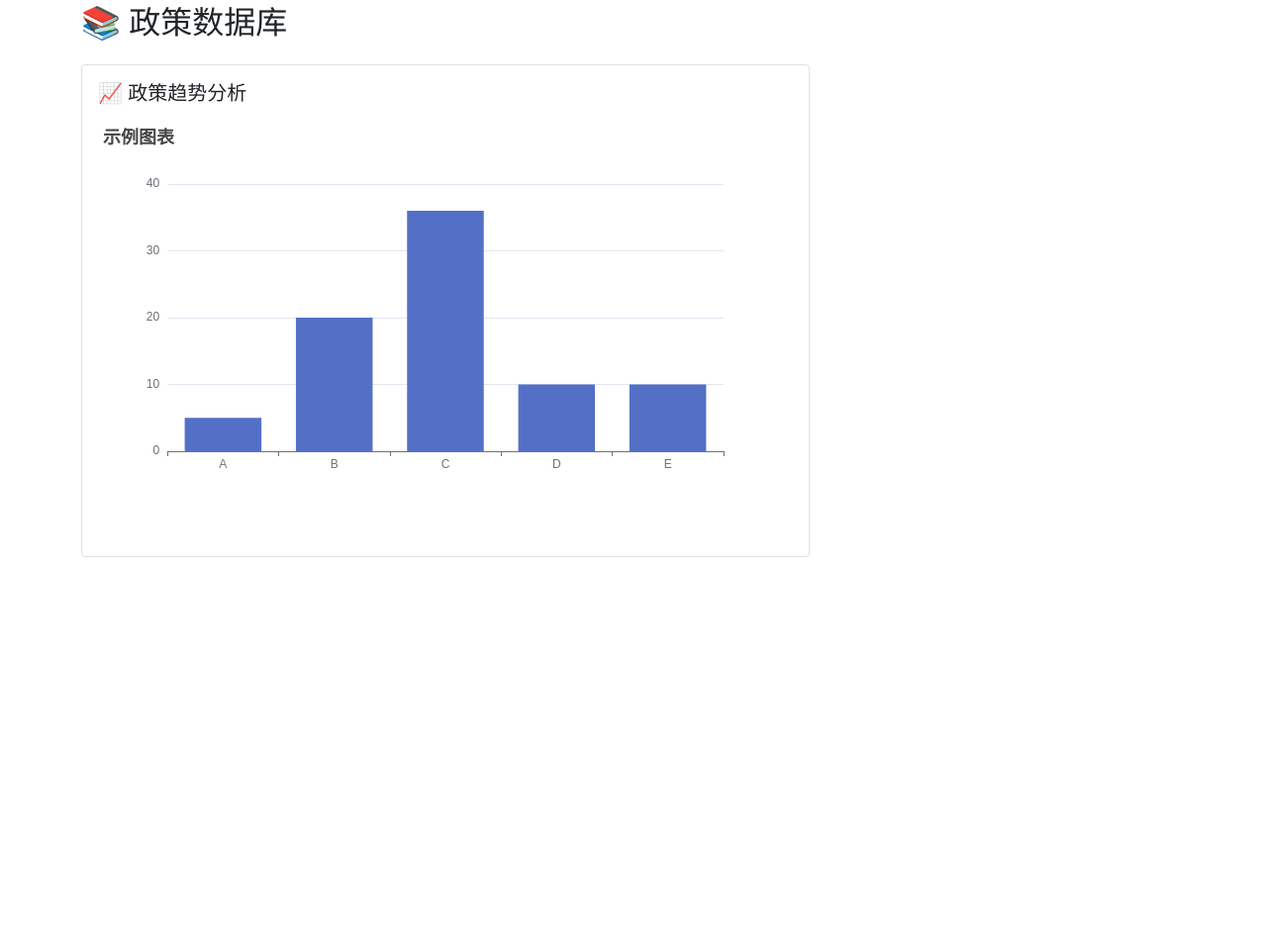
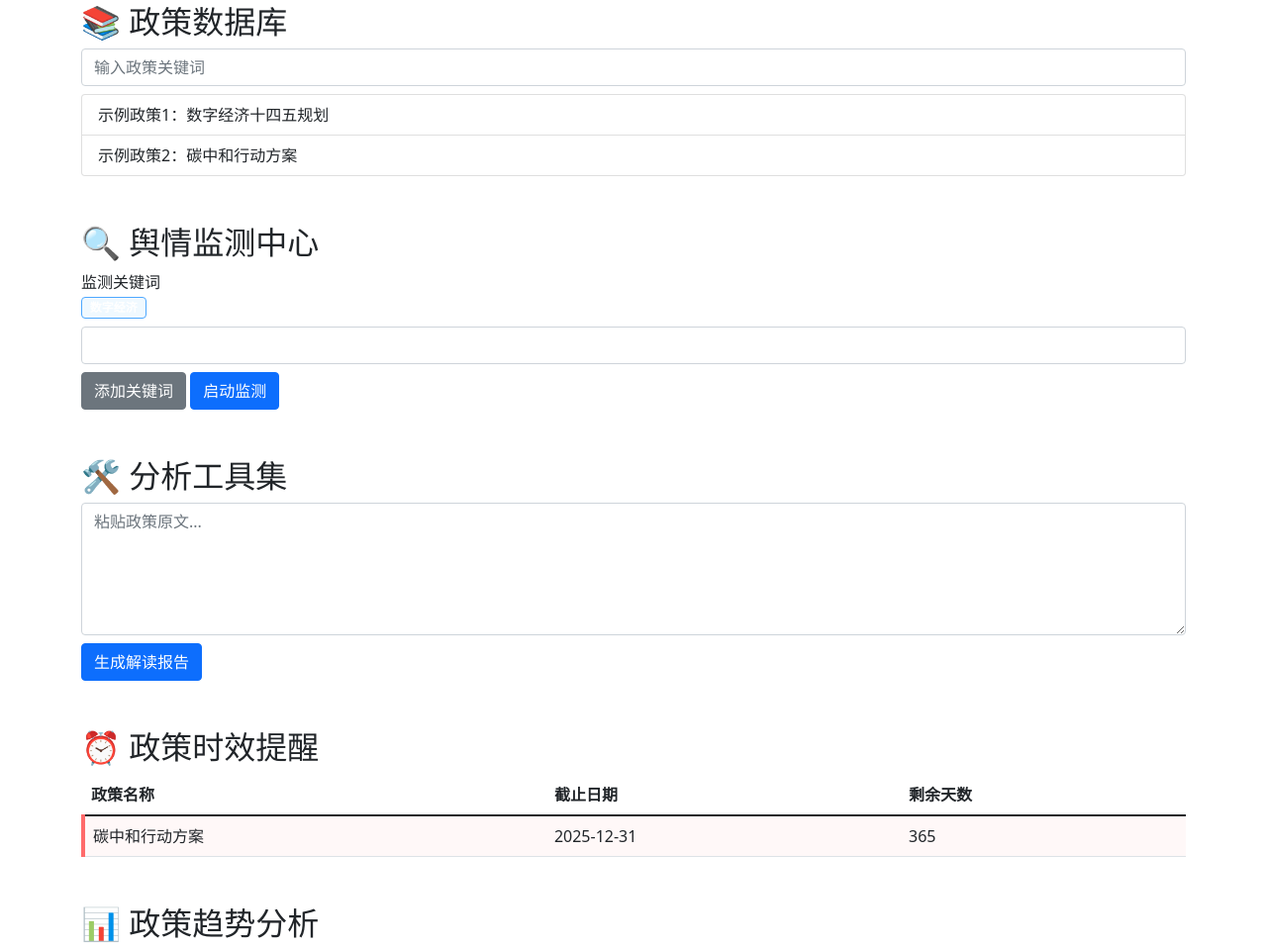
Before and after one commit to Mercy0113/Policy-Analysis-Toolkit, a plain HTML site: page index.html in a window 1280 px wide. Shown: the part 101-1057 px from the top of the page at 99% size. Before the commit the page ends 800 px from the top, so only its background shows below. Drawn offline with Linux system fonts and the light colour scheme.

Commit message:
Update index.html

```diff
--- a/index.html
+++ b/index.html
@@ -6,7 +6,7 @@
     <meta name="viewport" content="width=device-width, initial-scale=1">
     <title>政策分析工具箱 - Mercy0113</title>
 
-    <!-- 使用 jsDelivr 作为 GitHub 资源 CDN -->
+    <!-- Bootstrap & ECharts (使用 jsDelivr 解决 GitHub 资源 404 问题) -->
     <link rel="stylesheet" href="https://cdn.jsdelivr.net/gh/Mercy0113/Policy-Analysis-Toolkit@main/libs/bootstrap.min.css">
     <script src="https://cdn.jsdelivr.net/gh/Mercy0113/Policy-Analysis-Toolkit@main/libs/echarts.min.js"></script>
 
@@ -24,6 +24,16 @@
         #policyChart {
             height: 400px;
             margin: 20px 0;
+        }
+
+        .keyword-tag {
+            background: #f0f9ff;
+            border: 1px solid #4da8ff;
+        }
+
+        .deadline-card {
+            background: #fff8f8;
+            border-left: 4px solid #ff6b6b;
         }
     </style>
 </head>
@@ -47,28 +57,76 @@
         </div>
     </nav>
 
-    <!-- 政策趋势分析 -->
+    <!-- 核心功能模块 -->
     <div class="container my-5">
-        <section id="database" class="mb-5">
-            <h2 class="mb-4">📚 政策数据库</h2>
-            <div class="row g-4">
-                <div class="col-md-8">
-                    <div class="card tool-card h-100">
-                        <div class="card-body">
-                            <h5 class="card-title">📈 政策趋势分析</h5>
-                            <div id="policyChart"></div>
-                        </div>
-                    </div>
+        <section id="database">
+            <h2>📚 政策数据库</h2>
+            <input type="text" class="form-control" id="searchInput" placeholder="输入政策关键词">
+            <div id="searchResults" class="list-group mt-2">
+                <div class="list-group-item">示例政策1：数字经济十四五规划</div>
+                <div class="list-group-item">示例政策2：碳中和行动方案</div>
+            </div>
+        </section>
+
+        <section id="monitor" class="mt-5">
+            <h2>🔍 舆情监测中心</h2>
+            <form id="monitorForm">
+                <label>监测关键词</label>
+                <div id="keywordContainer">
+                    <span class="badge keyword-tag me-1">数字经济</span>
                 </div>
-            </div>
+                <input type="text" class="form-control mt-2" id="newKeyword">
+                <button type="button" class="btn btn-secondary mt-2" onclick="addKeyword()">添加关键词</button>
+                <button type="submit" class="btn btn-primary mt-2">启动监测</button>
+            </form>
+        </section>
+
+        <section id="tools" class="mt-5">
+            <h2>🛠️ 分析工具集</h2>
+            <textarea class="form-control" rows="5" placeholder="粘贴政策原文..."></textarea>
+            <button class="btn btn-primary mt-2">生成解读报告</button>
+        </section>
+
+        <section id="deadline" class="mt-5">
+            <h2>⏰ 政策时效提醒</h2>
+            <table class="table">
+                <thead>
+                    <tr>
+                        <th>政策名称</th>
+                        <th>截止日期</th>
+                        <th>剩余天数</th>
+                    </tr>
+                </thead>
+                <tbody id="deadlineList">
+                    <tr class="deadline-card">
+                        <td>碳中和行动方案</td>
+                        <td>2025-12-31</td>
+                        <td>365</td>
+                    </tr>
+                </tbody>
+            </table>
+        </section>
+
+        <section id="policyChart" class="mt-5">
+            <h2>📊 政策趋势分析</h2>
+            <div id="chart" style="height: 400px;"></div>
         </section>
     </div>
 
-    <!-- 本地 JS 资源，失败时使用 CDN -->
     <script>
+        function addKeyword() {
+            const keyword = document.getElementById('newKeyword').value;
+            if (keyword) {
+                const tag = document.createElement('span');
+                tag.className = 'badge keyword-tag me-1';
+                tag.textContent = keyword;
+                document.getElementById('keywordContainer').appendChild(tag);
+            }
+        }
+
         function loadECharts(callback) {
             var script = document.createElement('script');
-            script.src = 'libs/echarts.min.js';  // 本地 ECharts 文件
+            script.src = 'libs/echarts.min.js';
             script.onload = callback;
             script.onerror = function () {
                 console.warn('本地 ECharts 加载失败，尝试使用 CDN...');
@@ -82,11 +140,11 @@
 
         function initChart() {
             if (typeof echarts !== 'undefined') {
-                var chart = echarts.init(document.getElementById('policyChart'));
+                var chart = echarts.init(document.getElementById('chart'));
                 var option = {
-                    title: { text: '示例图表' },
+                    title: { text: '政策趋势分析' },
                     tooltip: {},
-                    xAxis: { data: ['A', 'B', 'C', 'D', 'E'] },
+                    xAxis: { data: ['政策A', '政策B', '政策C', '政策D', '政策E'] },
                     yAxis: {},
                     series: [{ type: 'bar', data: [5, 20, 36, 10, 10] }]
                 };
@@ -96,13 +154,10 @@
             }
         }
 
-        // 加载 ECharts 并初始化图表
         loadECharts(initChart);
     </script>
 
-    <!-- Bootstrap 组件 -->
     <script src="https://cdn.jsdelivr.net/gh/Mercy0113/Policy-Analysis-Toolkit@main/libs/bootstrap.bundle.min.js"></script>
-
 </body>
 
 </html>
```
